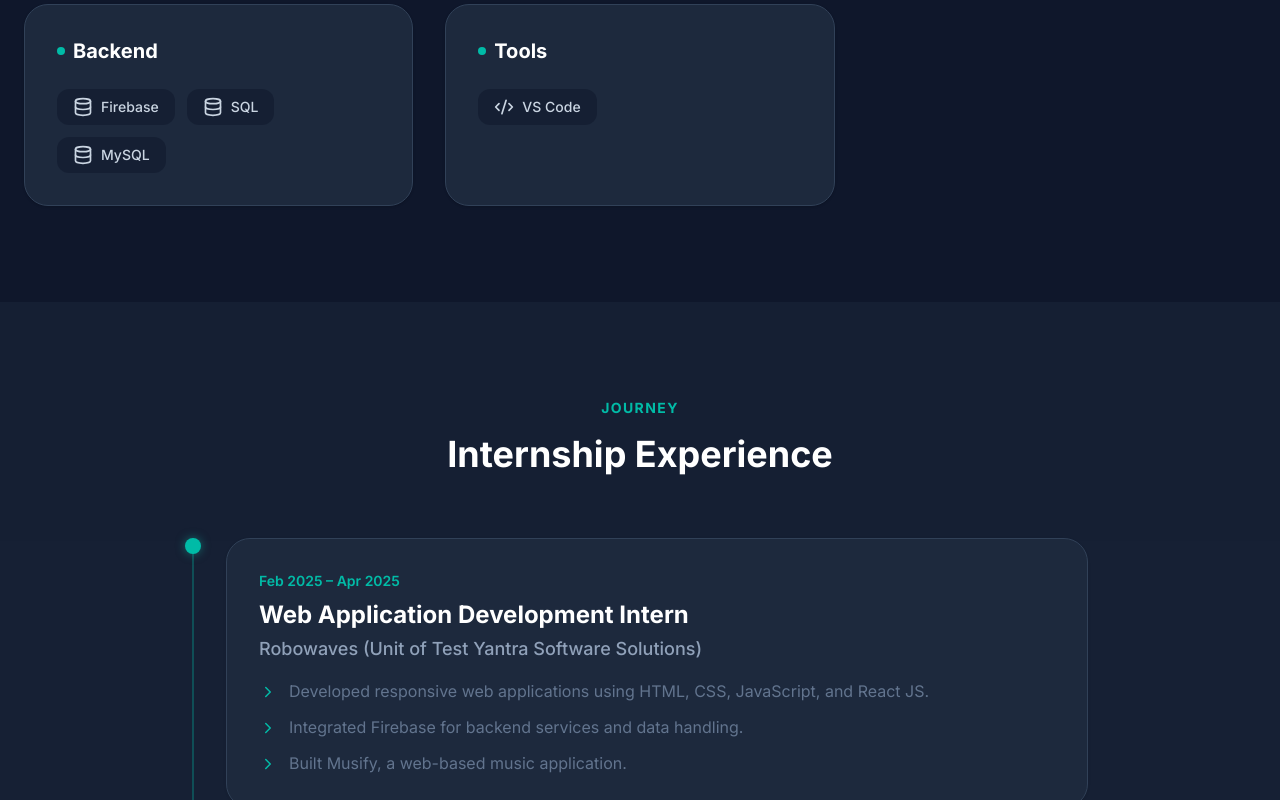
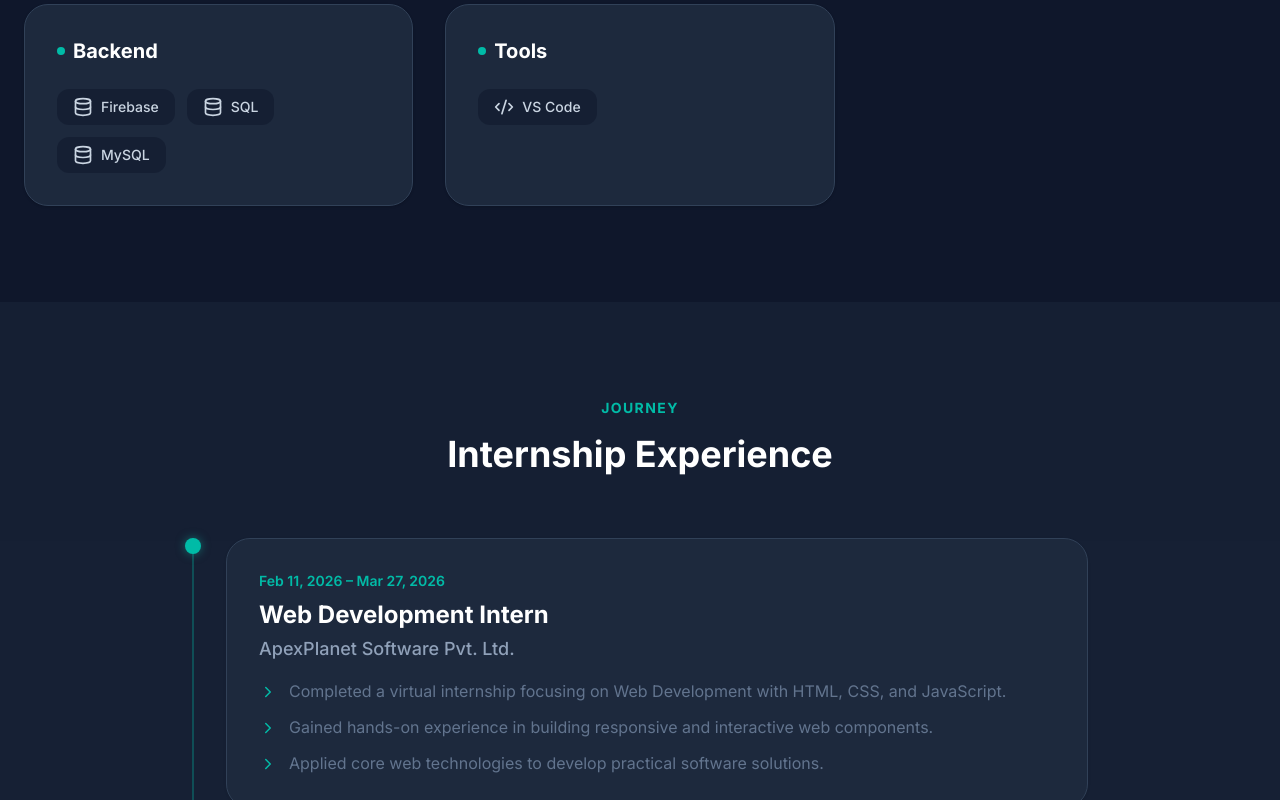
Before and after one commit to tanshika225/tanshika, a React (Vite) app: page / in a window 1280 px wide. Shown: the part 2000-2800 px from the top of the page. Built offline with nearby package versions, Linux system fonts and the light colour scheme.

Commit message:
feat: Add ApexPlanet internship experience
Includes details of a virtual Web Development internship at ApexPlanet Software Pvt. Ltd., highlighting skills in HTML, CSS, and JavaScript.

```diff
--- a/src/App.tsx
+++ b/src/App.tsx
@@ -81,6 +81,17 @@ const PROJECTS: Project[] = [
 ];
 
 const EXPERIENCES: Experience[] = [
+  {
+    id: 'exp3',
+    role: 'Web Development Intern',
+    company: 'ApexPlanet Software Pvt. Ltd.',
+    period: 'Feb 11, 2026 – Mar 27, 2026',
+    description: [
+      'Completed a virtual internship focusing on Web Development with HTML, CSS, and JavaScript.',
+      'Gained hands-on experience in building responsive and interactive web components.',
+      'Applied core web technologies to develop practical software solutions.'
+    ]
+  },
   {
     id: 'exp1',
     role: 'Web Application Development Intern',
```
